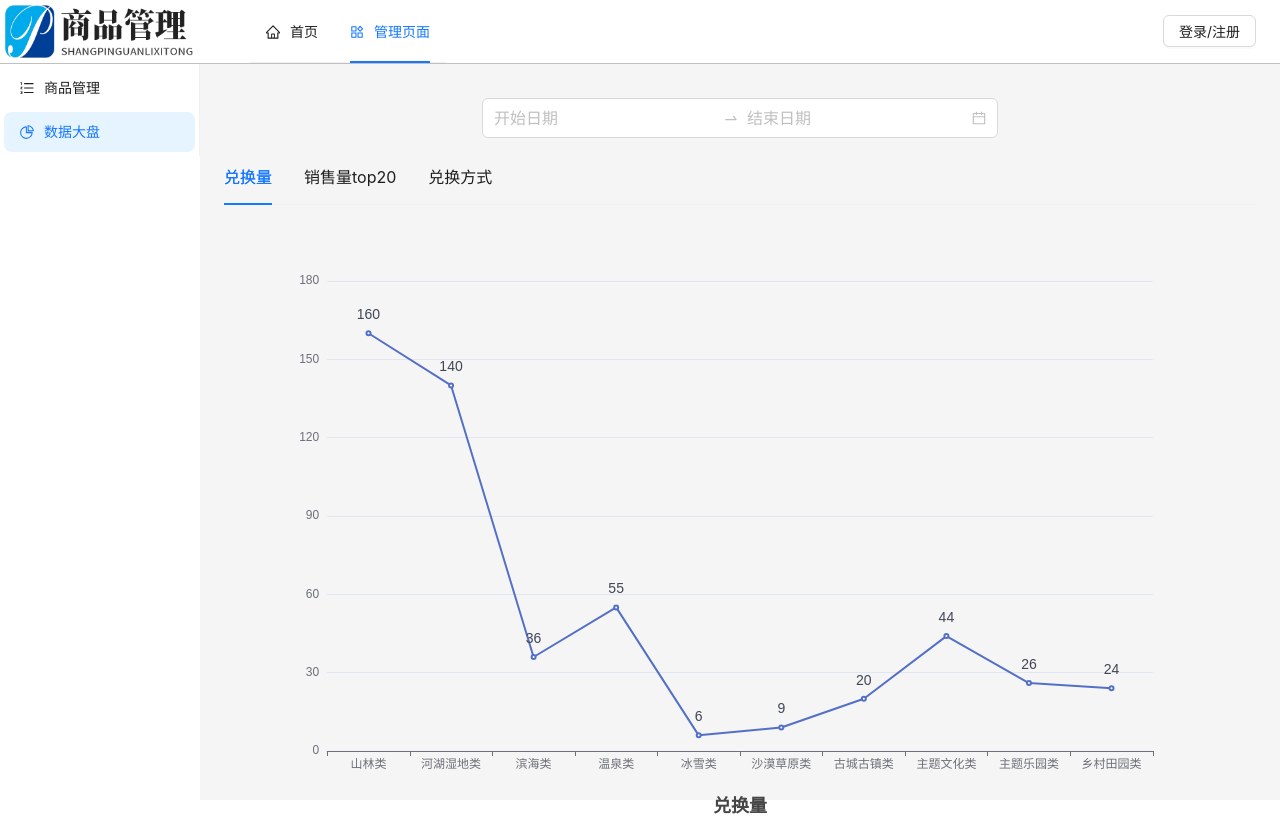
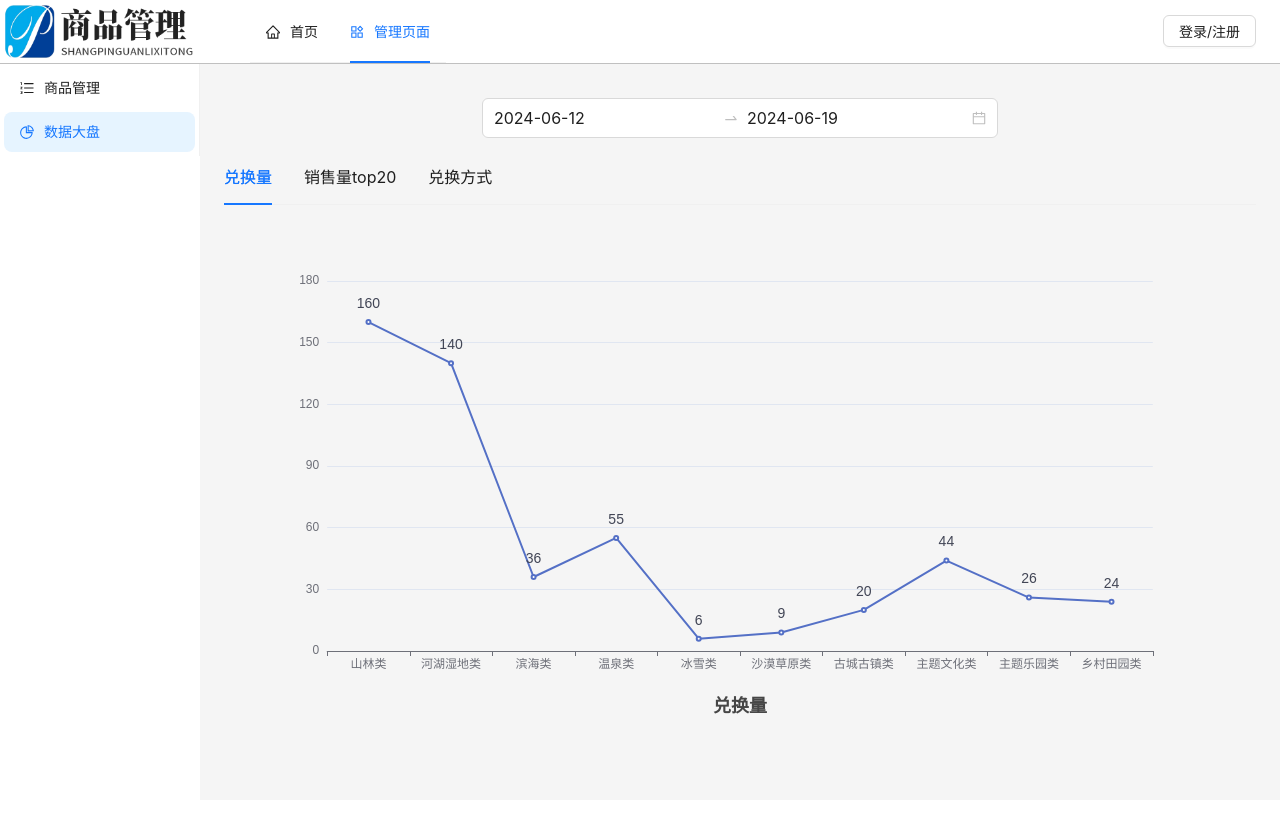
Before and after one commit to MuttonString/-, a React (Vite) app: page /admin/platter in a window 1280 px wide. After the commit the page ends 800 px from the top, so only its background shows below. Built offline with nearby package versions, Linux system fonts and the light colour scheme.

Commit message:
数据大盘静态页面v1.1

```diff
--- a/src/components/GoodsPlatter/ExchangeAmount/index.tsx
+++ b/src/components/GoodsPlatter/ExchangeAmount/index.tsx
@@ -59,7 +59,7 @@ function ExchangeAmount() {
         };
     }, []);
     return (
-        <div ref={chartRef} style={{ width: '100%', height: '600px' }}>
+        <div ref={chartRef} style={{ width: '100%', height: '500px' }}>
         </div>
     );
 }
--- a/src/components/GoodsPlatter/ExchangeMethod/index.tsx
+++ b/src/components/GoodsPlatter/ExchangeMethod/index.tsx
@@ -66,7 +66,7 @@ function ExchangeMethod() {
     }, [])
 
     return (
-        <div ref={chartRef} style={{ width: '100%', height: '600px' }}>
+        <div ref={chartRef} style={{ width: '100%', height: '500px' }}>
         </div>
     )
 }
--- a/src/components/GoodsPlatter/Top20Sales/index.tsx
+++ b/src/components/GoodsPlatter/Top20Sales/index.tsx
@@ -68,7 +68,7 @@ function Top20Sales() {
     }, [])
 
     return (
-        <div ref={chartRef} style={{ width: '100%', height: '600px' }}>
+        <div ref={chartRef} style={{ width: '100%', height: '500px' }}>
         </div>
     )
 }
--- a/src/components/GoodsPlatter/index.tsx
+++ b/src/components/GoodsPlatter/index.tsx
@@ -35,6 +35,15 @@ const items: TabsProps['items'] = [
 
 const GoodsPlatter: React.FC = () => {
   const [dates, setDates] = useState<[dayjs.Dayjs | null, dayjs.Dayjs | null]>([null, null]);
+
+  useEffect(() => {
+    // 计算昨天和过去第八天的日期
+    const yesterday = dayjs().subtract(1, 'day');
+    const eighthDayAgo = dayjs().subtract(8, 'day');
+
+    // 设置默认日期范围
+    setDates([eighthDayAgo, yesterday]);
+  }, []); // 注意这里没有依赖项数组，所以此effect只在组件挂载时执行一次
 
   useEffect(() => {
     console.log(dates);
```
